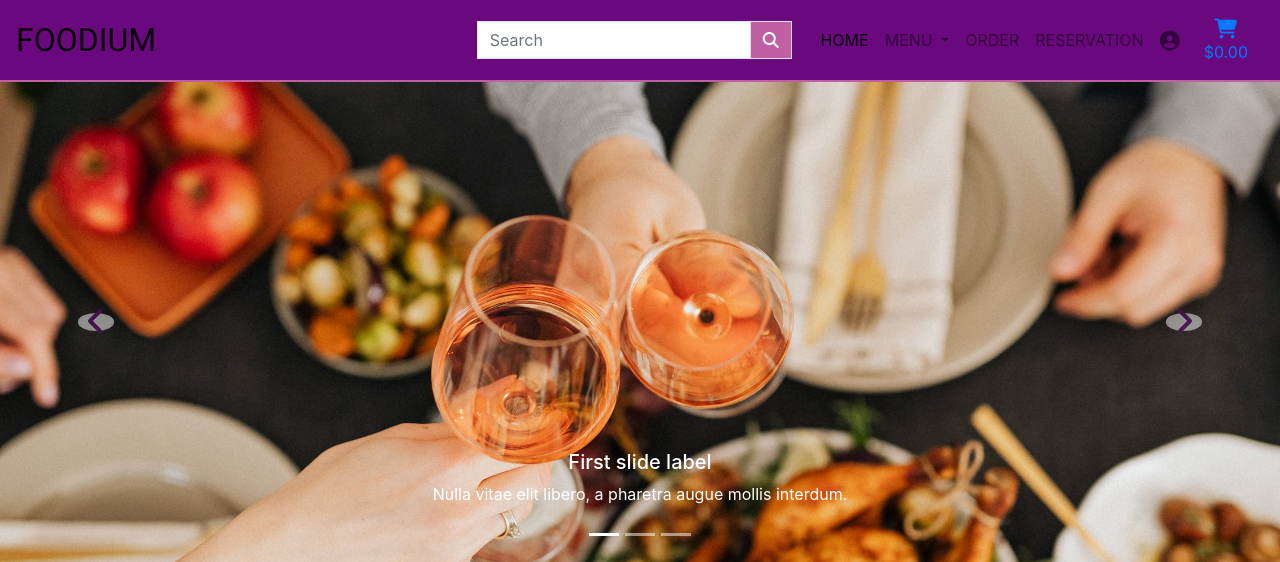
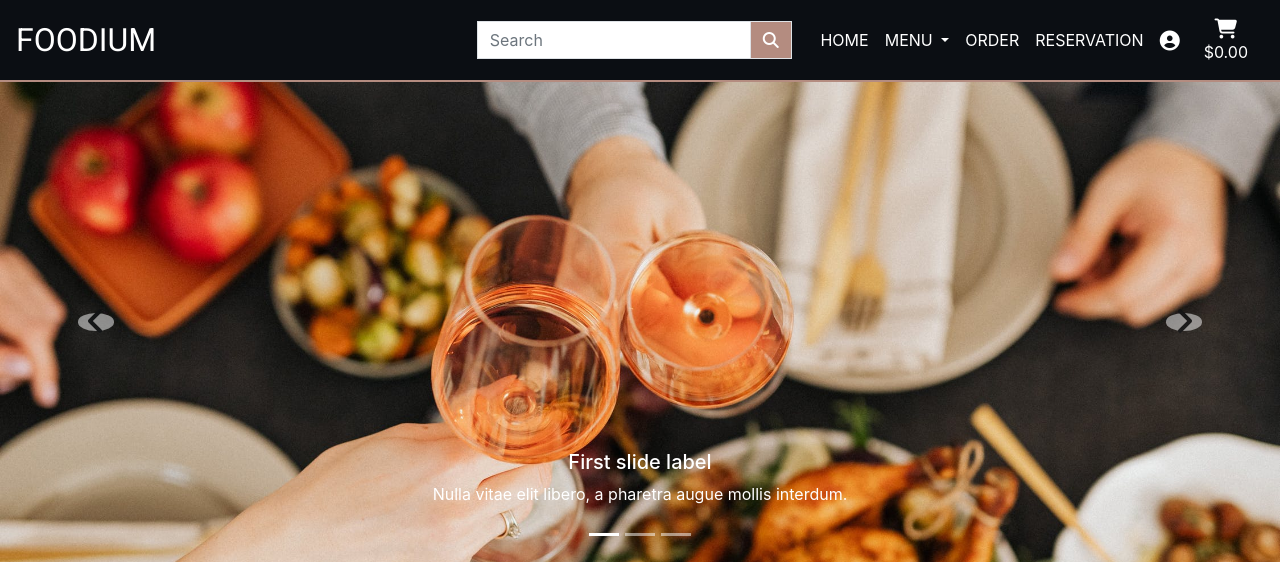
Before and after one commit to Code-Institute-Submissions/foodium_milestone_project_four, a Django app: page / in a window 1280 px wide. Shown: the top 562 px of the page. Run offline with Django 3.2, Linux system fonts and the light colour scheme; some libraries are stand-ins or nearby versions.

Commit message:
Changed primary color, added a secondary color and applied the colors to navbar

```diff
--- a/static/css/base.css
+++ b/static/css/base.css
@@ -10,7 +10,8 @@
 
 /* Global variables */
 :root {
-    --primary-color:#6a097d;
+    --primary-color:#0B0E13;
+    --secondary-color: #B48C80;
     --white: #ffffff;
     --roboto-slab: 'Roboto Slab', serif;
     --roboto: 'Roboto', sans-serif;
@@ -21,28 +22,32 @@
     background-color: var(--primary-color);
 }
 
-.navbar {
-    border-bottom: 2px solid #c060a1;
+.white {
+    color: var(--white);
 }
 
-.navbar-brand {
+.navbar {
+    border-bottom: 2px solid var(--secondary-color);
+}
+
+.navbar .navbar-brand {
     font-size: 2rem;
     color: var(--white);
     font-family: var(--roboto);
 }
 
 .navbar-nav .nav-item a {
-    color: var(--white);
+    color: var(--white) !important;
 }
 
 
 .navbar-toggler {
-   color: var(--white);
+   color: var(--white) !important;
 }
 
 nav form {
     margin-left: 30%;
-    background-color: #c060a1;
+    background-color: var(--secondary-color);
 }
 
 .fa-search {
--- a/templates/includes/navbar.html
+++ b/templates/includes/navbar.html
@@ -5,8 +5,8 @@
             <li class="list-inline-item d-lg-none">
                 <a class="{% if grand_total %}text-info font-weight-bold{% else %}text-black{% endif %} nav-link" href="{% url 'view_cart' %}">
                     <div class="text-center">
-                        <div><i class="fas fa-shopping-cart fa-lg"></i></div>
-                        <p class="my-0">
+                        <div><i class="fas fa-shopping-cart fa-lg white"></i></div>
+                        <p class="my-0 white">
                             {% if grand_total %}
                             ${{ grand_total|floatformat:2 }}
                             {% else %}
@@ -79,8 +79,8 @@
             <li class="list-inline-item d-none d-lg-block">
                 <a class="{% if grand_total %}text-info font-weight-bold{% else %}text-black{% endif %} nav-link" href="{% url 'view_cart' %}">
                     <div class="text-center">
-                        <div><i class="fas fa-shopping-cart fa-lg"></i></div>
-                        <p class="my-0">
+                        <div><i class="fas fa-shopping-cart fa-lg white"></i></div>
+                        <p class="my-0 white">
                             {% if grand_total %}
                             ${{ grand_total|floatformat:2 }}
                             {% else %}
```
